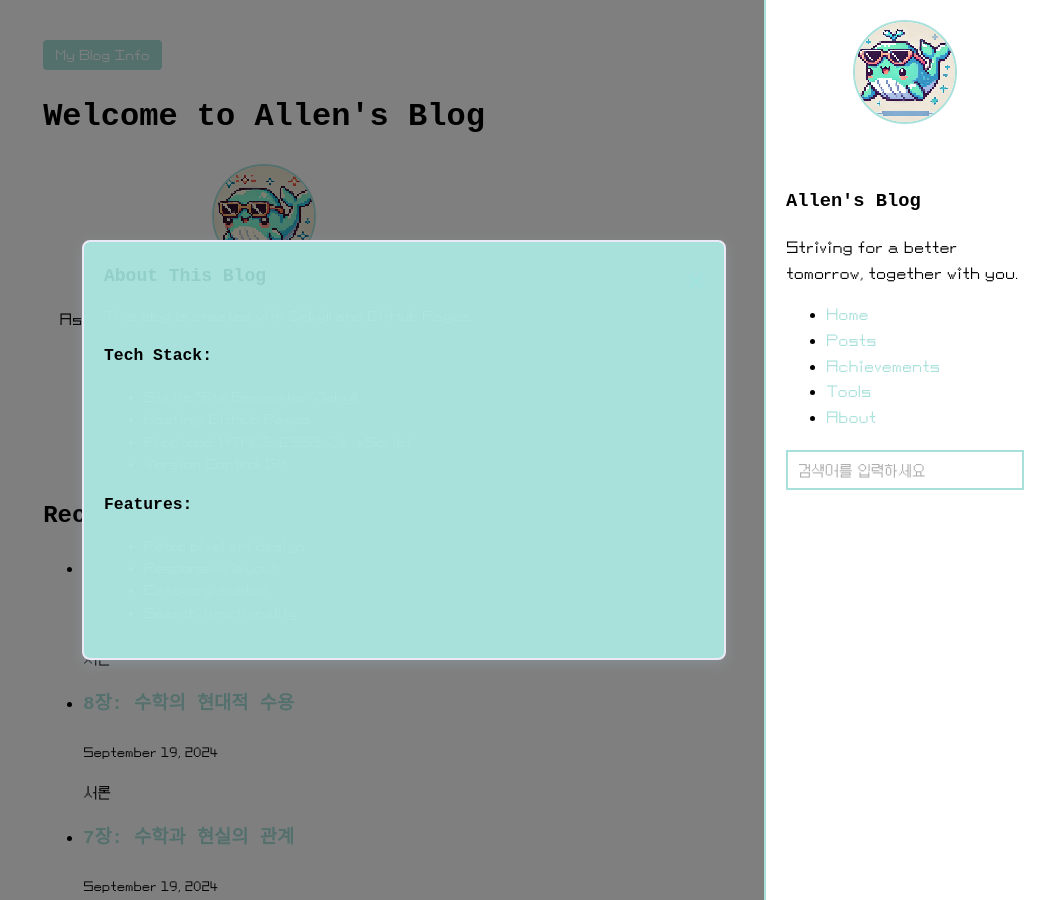
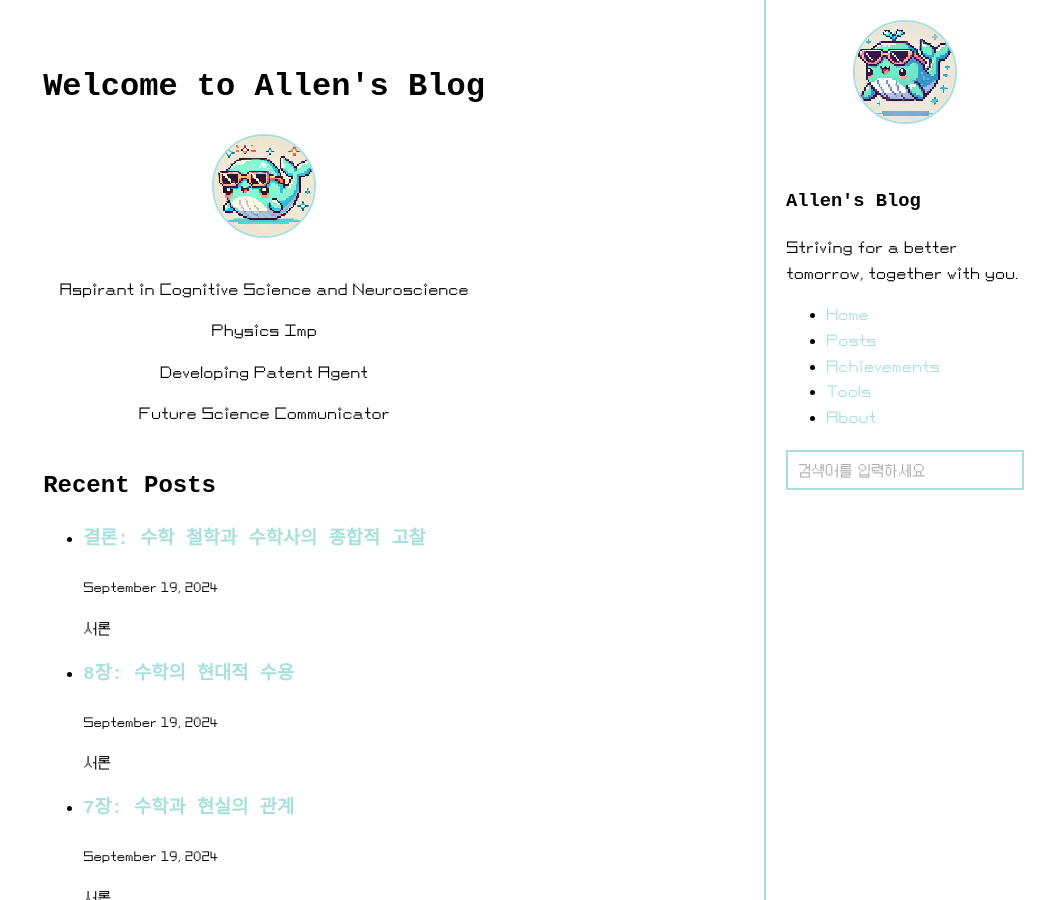
Before and after one commit to allenkang92/allenkang92.github.io, a Jekyll site: the page built from index.html, in a window 1280 px wide and 900 px high. Shown: the whole window, without its empty margins (236-1280 px from the left). Built offline with Jekyll 4.4.1, drawn with Linux system fonts in a browser that asks for light colours; some web fonts are replaced.

Commit message:
스크립트 반영

```diff
--- a/index.html
+++ b/index.html
@@ -8,34 +8,6 @@ title: Home
     margin-bottom: 40px; /* 간격 조정을 위한 마진 추가 */
   }
 </style>
-
-<!-- Modal -->
-<div id="myModal" class="modal">
-  <div class="modal-content">
-    <span class="close">&times;</span>
-    <div class="modal-header">About This Blog</div>
-    <div class="modal-body">
-      <p>This blog is created with Jekyll and GitHub Pages.</p>
-      <h3>Tech Stack:</h3>
-      <ul>
-        <li>Static Site Generator: Jekyll</li>
-        <li>Hosting: GitHub Pages</li>
-        <li>Frontend: HTML5, CSS3, JavaScript</li>
-        <li>Version Control: Git</li>
-      </ul>
-      <h3>Features:</h3>
-      <ul>
-        <li>Retro pixel art design</li>
-        <li>Responsive layout</li>
-        <li>Category system</li>
-        <li>Search functionality</li>
-      </ul>
-    </div>
-  </div>
-</div>
-
-<!-- Button -->
-<button id="blog-info-btn">My Blog Info</button>
 
 <div class="main-content">
 <main class="main-content">
```
Also changed, not shown: other parts of index.html (+8 -14 lines). Lines whose indentation alone changed are shown as unchanged.
